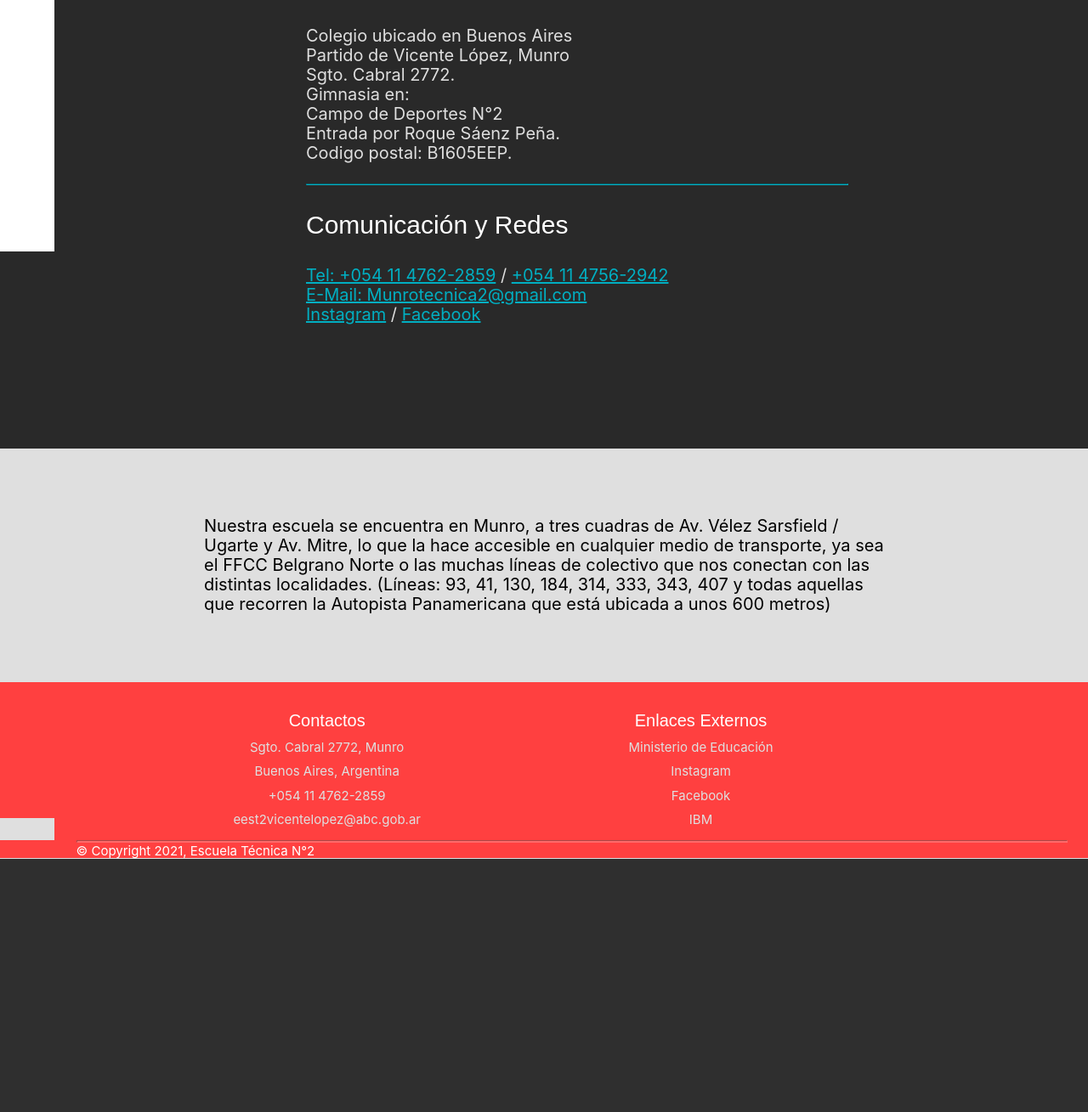
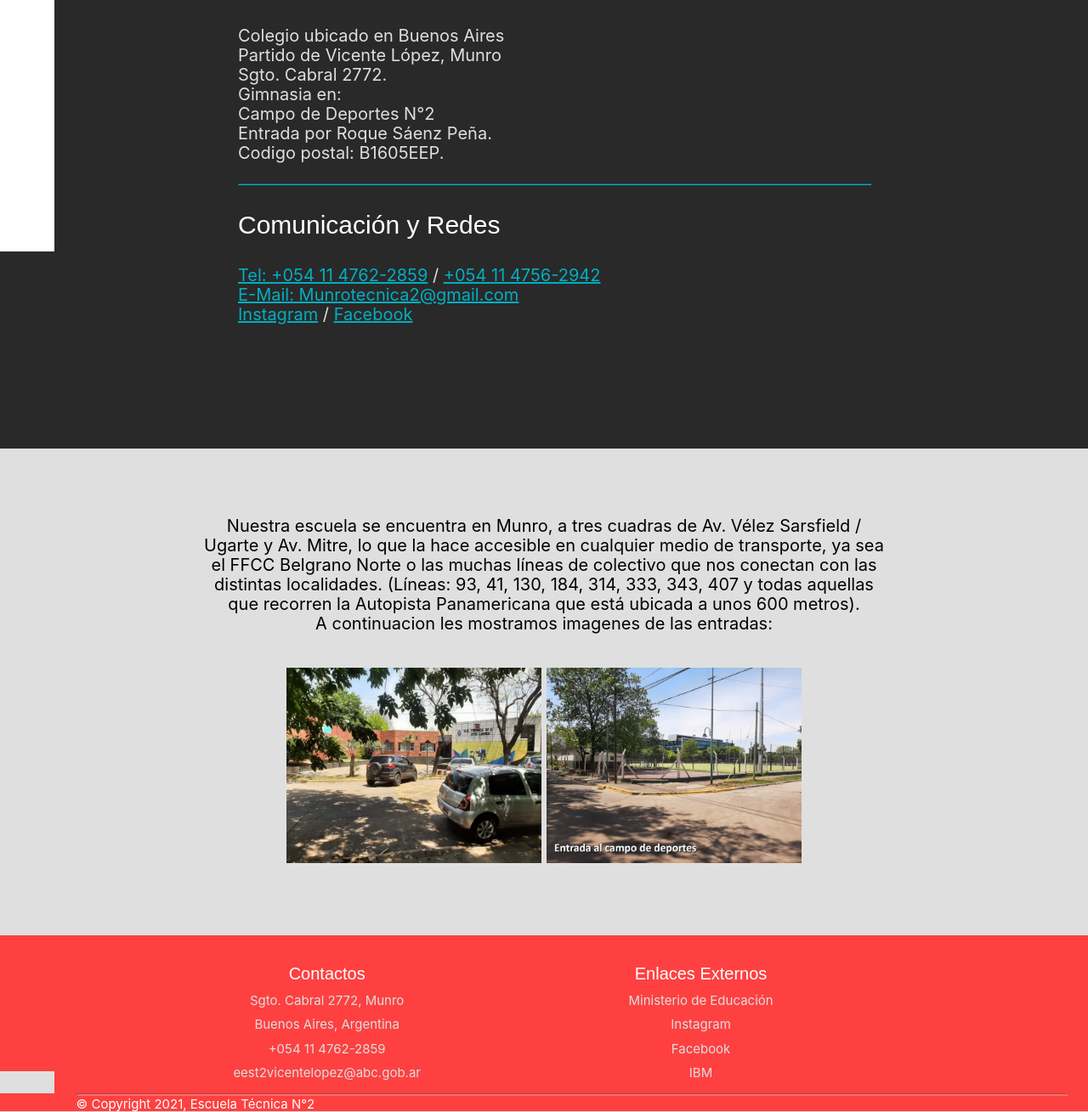
Before and after one commit to GabiDam/TecnicaN2.github.io, a PHP site: page /contactos_ubicacion/contactos_ubicacion.html in a window 1280 px wide. Shown: the part 504-1813 px from the top of the page at 85% size. Before the commit the page ends 1515 px from the top, so only its background shows below. Run offline with PHP 8.4, Linux system fonts and the light colour scheme.

Commit message:
mas cambios hijo
a

```diff
--- a/contactos_ubicacion/contactos_ubicacion.css
+++ b/contactos_ubicacion/contactos_ubicacion.css
@@ -152,38 +152,44 @@ li{
 
 .mapsinf{
 	background-color: rgb(41, 41, 41);
-	max-width: 100vw;
 }
 
 .map{
 
 	height: 11vw;
 	width: 30vw;
-    margin-right: 20vw;
     float: right;
 
 }
 
 .tinf{
-	margin-left: 25vw;
 	font-family: 'Montserrat', sans-serif;
     font-size: 30px;
 	color: white;
 }
 
 .inf{
-	margin-left: 25vw;
 	font-family: -apple-system, BlinkMacSystemFont, 'Segoe UI', Roboto, Oxygen, Ubuntu, Cantarell, 'Open Sans', 'Helvetica Neue', sans-serif;
     font-size: 20px;
 	color: rgb(223, 223, 223);
 }
 
+.info{
+	font-family: -apple-system, BlinkMacSystemFont, 'Segoe UI', Roboto, Oxygen, Ubuntu, Cantarell, 'Open Sans', 'Helvetica Neue', sans-serif;
+    font-size: 20px;
+
+}
+
+.imgesc,.imgcmp{
+	height: 300px;
+	width: 450px;
+
+}
+
 .conthr{
 	margin-top: 3vh;
 	margin-bottom: 3vh;
-	margin-right: 22vw;
 	height: 0.5px;
-	max-width: 100vh;
 	background-color: rgb(0, 175, 194);
 	border-color: rgb(0, 175, 194);
 
@@ -194,14 +200,12 @@ li{
 }
 
 .infcon{
-	margin-left: 25vw;
 	font-family: 'Montserrat', sans-serif;
     font-size: 30px;
 	color: white;
 }
 
 .redeshref{
-	margin-left: 25vw;
 	font-family: -apple-system, BlinkMacSystemFont, 'Segoe UI', Roboto, Oxygen, Ubuntu, Cantarell, 'Open Sans', 'Helvetica Neue', sans-serif;
     font-size: 20px;
 	color: rgb(223, 223, 223);
@@ -211,6 +215,11 @@ li{
 	color: rgb(0, 175, 194);
 	font-family: -apple-system, BlinkMacSystemFont, 'Segoe UI', Roboto, Oxygen, Ubuntu, Cantarell, 'Open Sans', 'Helvetica Neue', sans-serif;
     font-size: 20px;
+}
+
+.infoc{
+	padding-bottom: 0;
+	text-align: center;
 }
 
 aside {
@@ -231,8 +240,6 @@ footer {
 	bottom: 0;
 	color: rgb(0, 0, 0);
 }
-
-
 
 hr{
 	height: 0.5px;
@@ -313,7 +320,7 @@ hr{
         max-width: 100vh;
 		padding-right: 8vw;
 		padding-bottom: 5vh;
-		padding-left: 5vw;
+
 	}
 
 	.tinf{
@@ -322,6 +329,7 @@ hr{
 	.inf{
 		padding-left: 0;
 	}
+
 
 	.conthr{
 		max-width: 100vh;
@@ -460,8 +468,11 @@ hr{
         height: 250px;
         width: 80vw;
         max-width: 100vh;
-		margion: 0;
     }
+	.imgesc, .imgcmp{
+		height: 230px;
+		width: 300px;
+	}
 }
 
 @media only screen and (max-height: 200px){
--- a/contactos_ubicacion/contactos_ubicacion.html
+++ b/contactos_ubicacion/contactos_ubicacion.html
@@ -87,9 +87,10 @@
 
     <main><!-- CONTENIDO TOTAL DE LA PAGINA --->
         <!--  Contenido Principal e Importante  -->
-        <section class="mapsinf"> <!--SECTION = SECCIONES DE LA PAGINA-->
+    <div style="background-color: rgb(41, 41, 41)">
+        <section class="mapsinf"><!--SECTION = SECCIONES DE LA PAGINA-->
                 <ul class= "maps">
-                    <li><iframe class="map" src="https://www.google.com/maps/embed?pb=!1m14!1m8!1m3!1d13148.569193516252!2d-58.5184934!3d-34.5246226!3m2!1i1024!2i768!4f13.1!3m3!1m2!1s0x0%3A0xf0f2fe4a983efe3b!2sEscuela%20Tecnica%20N%C2%B0%202!5e0!3m2!1ses-419!2sar!4v1636324572021!5m2!1ses-419!2sar" style="border:0;" allowfullscreen="" loading="lazy"></iframe>
+                    <li><iframe ALIGN="center" class="map" src="https://www.google.com/maps/embed?pb=!1m14!1m8!1m3!1d13148.569193516252!2d-58.5184934!3d-34.5246226!3m2!1i1024!2i768!4f13.1!3m3!1m2!1s0x0%3A0xf0f2fe4a983efe3b!2sEscuela%20Tecnica%20N%C2%B0%202!5e0!3m2!1ses-419!2sar!4v1636324572021!5m2!1ses-419!2sar" style="border:0;" allowfullscreen="" loading="lazy"></iframe>
                     </li>
                 </ul>
                 <ul class= "tinf">
@@ -148,8 +149,18 @@
                     <br></br>
                 </ul>
         </section>
-        <section class="info">
-            <a>Nuestra escuela se encuentra en Munro, a tres cuadras de Av. Vélez Sarsfield / Ugarte y Av. Mitre, lo que la hace accesible en cualquier medio de transporte, ya sea el FFCC Belgrano Norte o las muchas líneas de colectivo que nos conectan con las distintas localidades. (Líneas: 93, 41, 130, 184, 314, 333, 343, 407 y todas aquellas que recorren la Autopista Panamericana que está ubicada a unos 600 metros)</a>
+    </div>
+        <section class="infoc">
+            <li>
+                <a>Nuestra escuela se encuentra en Munro, a tres cuadras de Av. Vélez Sarsfield / Ugarte y Av. Mitre, lo que la hace accesible en cualquier medio de transporte, ya sea el FFCC Belgrano Norte o las muchas líneas de colectivo que nos conectan con las distintas localidades. (Líneas: 93, 41, 130, 184, 314, 333, 343, 407 y todas aquellas que recorren la Autopista Panamericana que está ubicada a unos 600 metros). </a>
+            </li>
+            <li>
+                <a>A continuacion les mostramos imagenes de las entradas:</a>
+            </li>
+        </section>
+        <section style="padding-top: 5vh;" ALIGN="center">
+            <img class="imgesc"  src="../Img/aver2.jfif">
+            <img class="imgcmp"  src="../Img/sin_nada.jpg">
         </section>
     </main>
     <footer> <!--Pie de Pagina--->⠀⠀⠀⠀
--- a/inf_general/inf_general.css
+++ b/inf_general/inf_general.css
@@ -188,8 +188,6 @@ td{
 	text-align: center;
 	padding: 2vw;
 	border: 1px solid rgb(187, 187, 187);
-	margin-left: 1.5vw;
-	margin-right: 1.5vw;
 }
 
 .ig{
--- a/inf_general/inf_general.html
+++ b/inf_general/inf_general.html
@@ -122,8 +122,8 @@
                 </a>
                 <hr class="hrt"></hr>
             </div>
-
-            <table class="Tablalink">
+            <div>
+            <table ALIGN="center" class="Tablalink">
 
             <tr>
                 <td>Maestro Mayor de Obras</td>
@@ -150,7 +150,7 @@
                 <a class="ig" href="https://www.instagram.com/tecnica2vl">Instagram,</a>
                 <a> anunciamos los distintos eventos tales como las charlas, eventos, talleres y oportunidades.</a>
             </a>
-
+            </div>
         </section>
     </main>
     <footer> <!--Pie de Pagina--->⠀⠀⠀⠀
```
Also changed, not shown: Img/aver2.jfif (added), Img/sin_nada.jpg (added).
